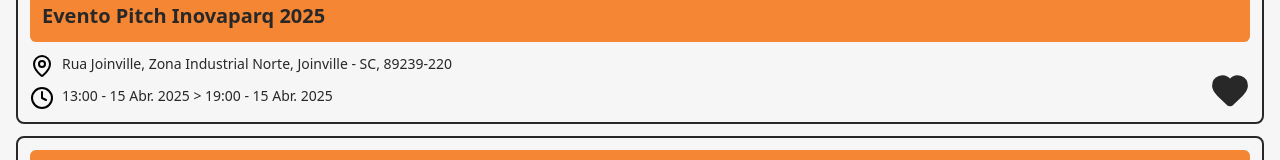
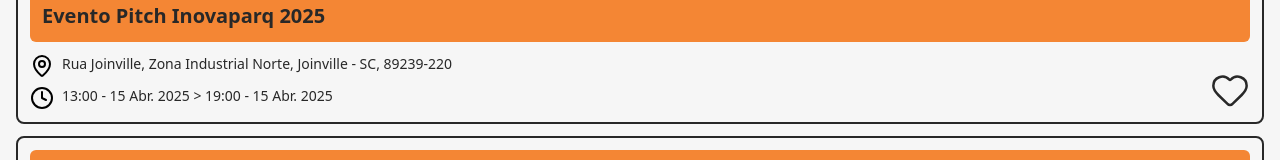
Before and after one commit to ilorenco/Viene, a React (Vite) app in the folder frontend/: page /events in a window 1280 px wide. Shown: the part 474-634 px from the top of the page. Built offline with nearby package versions, Linux system fonts and the light colour scheme.

Commit message:
feat: adiciona animação de like nos cards (esboço)

```diff
--- a/frontend/src/components/events/EventCard.jsx
+++ b/frontend/src/components/events/EventCard.jsx
@@ -1,4 +1,4 @@
-import { Heart } from 'lucide-react'
+import { LikeButton } from '@/components/ui/LikeButton'
 
 export function EventCard({ title }) {
     return (
@@ -9,9 +9,7 @@
                 <h3 className="font-montserrat text-secondary line-clamp-2 w-2/3 text-sm font-extrabold">
                     {title}
                 </h3>
-                <button type="button" aria-label="Favoritar">
-                    <Heart strokeWidth={1.5} className="text-secondary size-10" />
-                </button>
+                <LikeButton />
             </div>
         </article>
     )
--- a/frontend/src/components/events/EventDetailCard.jsx
+++ b/frontend/src/components/events/EventDetailCard.jsx
@@ -1,6 +1,5 @@
-import { Heart } from 'lucide-react'
-
 import { EventMeta } from '@/components/events/EventMeta'
+import { LikeButton } from '@/components/ui/LikeButton'
 
 export function EventDetailCard({ title, address, datetime, onGenerateTicket }) {
     return (
@@ -24,14 +23,7 @@
             <div className="text-secondary flex items-end justify-between gap-3">
                 <EventMeta address={address} datetime={datetime} className="text-sm" />
 
-                <button type="button" aria-label="Favoritar" className="shrink-0">
-                    <Heart
-                        strokeWidth={1.5}
-                        fill="currentColor"
-                        aria-hidden="true"
-                        className="size-10"
-                    />
-                </button>
+                <LikeButton />
             </div>
         </article>
     )
--- /dev/null
+++ b/frontend/src/components/ui/LikeButton.jsx
@@ -0,0 +1,32 @@
+import { Heart } from 'lucide-react'
+import { useState } from 'react'
+
+import { cn } from '@/lib/utils'
+
+// Esboço: estado de "favoritado" mantido em memória apenas para validar a
+// interação/animação com o time. Trocar por estado vindo do backend quando pronto.
+export function LikeButton({ defaultLiked = false, size = 'size-10', className, ...props }) {
+    const [liked, setLiked] = useState(defaultLiked)
+
+    return (
+        <button
+            type="button"
+            aria-pressed={liked}
+            aria-label={liked ? 'Remover dos favoritos' : 'Adicionar aos favoritos'}
+            onClick={() => setLiked((prev) => !prev)}
+            className={cn('shrink-0 cursor-pointer', className)}
+            {...props}
+        >
+            <Heart
+                strokeWidth={1.5}
+                fill={liked ? 'currentColor' : 'none'}
+                aria-hidden="true"
+                className={cn(
+                    'text-secondary transition-colors duration-200',
+                    liked && 'animate-like-pop',
+                    size,
+                )}
+            />
+        </button>
+    )
+}
--- a/frontend/src/styles/theme.css
+++ b/frontend/src/styles/theme.css
@@ -12,6 +12,7 @@
     --animate-fade-out: fade-out 200ms ease-in;
     --animate-slide-in-right: slide-in-right 250ms ease-out;
     --animate-slide-out-right: slide-out-right 250ms ease-in;
+    --animate-like-pop: like-pop 300ms ease-out;
 
     @keyframes fade-in {
         from {
@@ -45,4 +46,16 @@
             transform: translateX(100%);
         }
     }
+    @keyframes like-pop {
+        0%,
+        100% {
+            transform: scale(1);
+        }
+        40% {
+            transform: scale(1.3);
+        }
+        70% {
+            transform: scale(0.85);
+        }
+    }
 }
```
